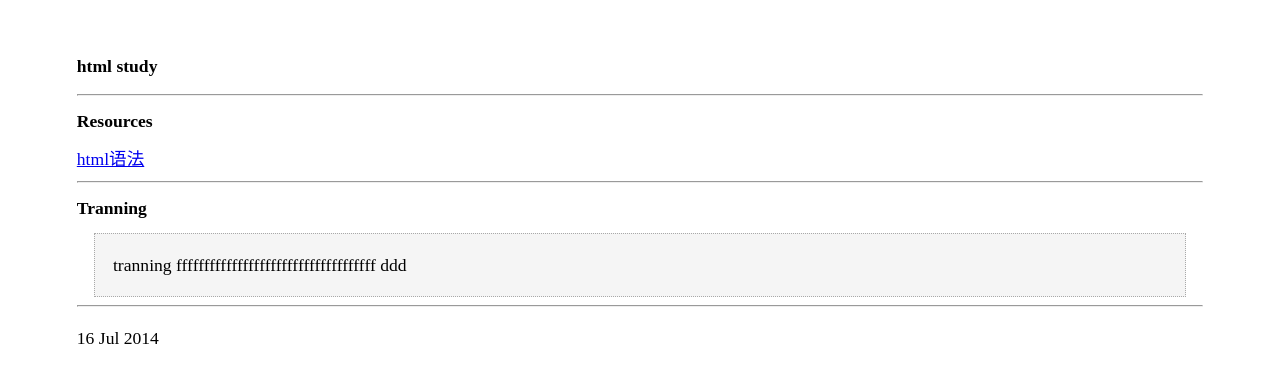
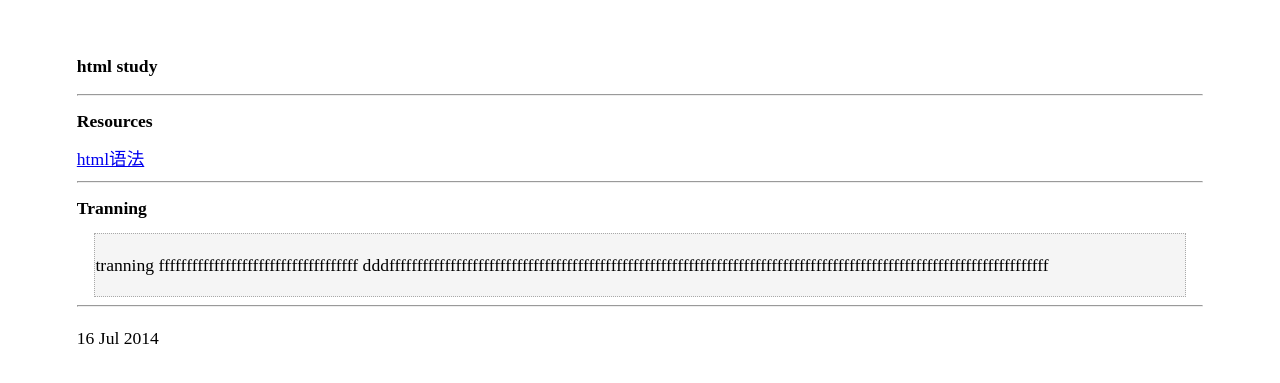
Before and after one commit to kerrignm/blog, a Jekyll site: the page built from _posts/2014-07-16-html-datum.html, in a window 1280 px wide. Shown: the top 383 px of the page. Built offline with Jekyll 4.4.1, drawn with Linux system fonts in a browser that asks for light colours.

Commit message:
debug js

```diff
--- a/_posts/2014-07-16-html-datum.html
+++ b/_posts/2014-07-16-html-datum.html
@@ -12,7 +12,7 @@ title: html study
 
 <h1>Tranning</h1>
 <div class="tranning">
-    <p>tranning ffffffffffffffffffffffffffffffffffff ddd</p>
+    <p>tranning ffffffffffffffffffffffffffffffffffff dddfffffffffffffffffffffffffffffffffffffffffffffffffffffffffffffffffffffffffffffffffffffffffffffffffffffffffffffffffffffff</p>
 </div>
 
 <hr />
--- a/css/screen.css
+++ b/css/screen.css
@@ -34,11 +34,11 @@ ul.posts span {
 
 .tranning {
     margin: auto 1em auto 1em;
-    /*padding: auto 1em auto 1em;*/
-    padding-top: auto;
+    padding: auto 1em auto 1em;
+    /*padding-top: auto;
     padding-right: 1em;
     padding-bottom: auto;
-    padding-left: 1em;
+    padding-left: 1em;*/
     border-style: dotted;
     border-width: thin;
     border-color: DarkGray;
```
